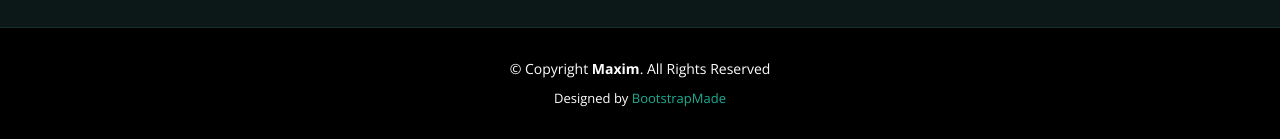
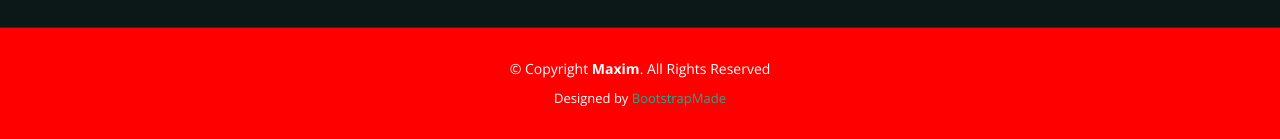
Before and after one commit to IgorMFarhan/pevita-tugas, a plain HTML site: page Company_Profile/index.html in a window 1280 px wide. Shown: the part 8625-8764 px from the top of the page. Drawn offline with nearby package versions, Linux system fonts and the light colour scheme.

Commit message:
merubah warna footer

```diff
--- a/Company_Profile/index.html
+++ b/Company_Profile/index.html
@@ -674,7 +674,7 @@
     <!-- End #main -->
 
     <!-- ======= Footer ======= -->
-    <footer id="footer">
+    <footer id="footer" style="background-color: red;">
         <div class="footer-top">
             <div class="container">
                 <div class="row">
```
